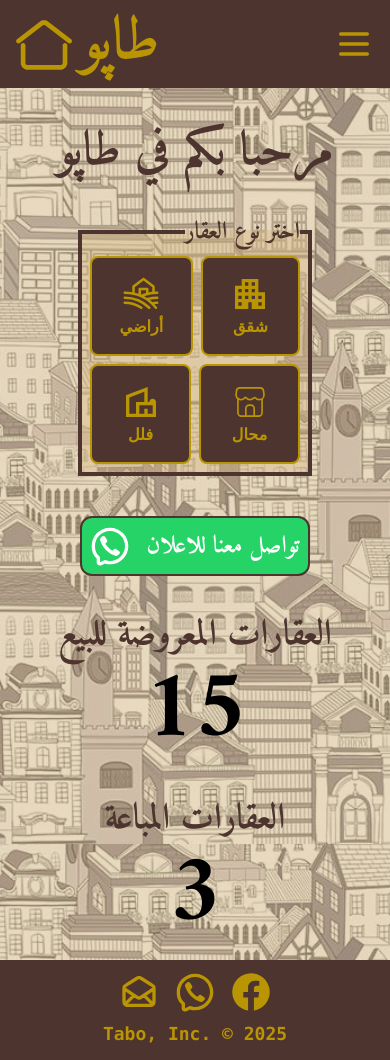
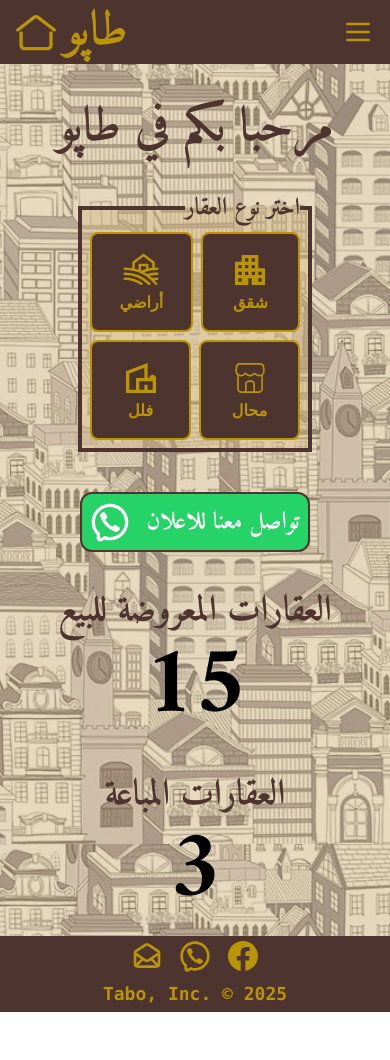
Before and after one commit to Ghayth-Sabeaallil/tabo, a React (Vite) app: page /#/ in a window 390 px wide. After the commit the page ends 1012 px from the top, so only its background shows below. Built offline with nearby package versions, Linux system fonts and the light colour scheme; a web font is replaced by a local one.

Commit message:
make the footer and the header smaller

```diff
--- a/src/Components/Footer.tsx
+++ b/src/Components/Footer.tsx
@@ -1,10 +1,10 @@
 const Footer = () => {
     return (
-        <footer className="grid grid-cols-1 sm:grid-cols-1 md:grid-cols-2 justify-around items-center mt-auto bg-footer bottom-0 p-3 gap-2">
+        <footer className="grid grid-cols-1 sm:grid-cols-1 md:grid-cols-2 justify-around items-center mt-auto bg-footer bottom-0 p-1 gap-2">
             <div className="flex justify-center gap-4 items-center">
-                <a href="https://www.facebook.com/tabosy" target="_blank" rel="noopener noreferrer nofollow"><svg className="w-10 h-10 hover:scale-125 cursor-pointer" fill="#BA9503" width="10px" height="10px" viewBox="0 0 32 32" version="1.1" xmlns="http://www.w3.org/2000/svg"><g id="SVGRepo_bgCarrier" strokeWidth="0"></g><g id="SVGRepo_tracerCarrier" strokeLinecap="round" strokeLinejoin="round"></g><g id="SVGRepo_iconCarrier"> <title>facebook</title> <path d="M30.996 16.091c-0.001-8.281-6.714-14.994-14.996-14.994s-14.996 6.714-14.996 14.996c0 7.455 5.44 13.639 12.566 14.8l0.086 0.012v-10.478h-3.808v-4.336h3.808v-3.302c-0.019-0.167-0.029-0.361-0.029-0.557 0-2.923 2.37-5.293 5.293-5.293 0.141 0 0.281 0.006 0.42 0.016l-0.018-0.001c1.199 0.017 2.359 0.123 3.491 0.312l-0.134-0.019v3.69h-1.892c-0.086-0.012-0.185-0.019-0.285-0.019-1.197 0-2.168 0.97-2.168 2.168 0 0.068 0.003 0.135 0.009 0.202l-0.001-0.009v2.812h4.159l-0.665 4.336h-3.494v10.478c7.213-1.174 12.653-7.359 12.654-14.814v-0z"></path> </g></svg></a>
-                <svg className="w-10 h-10 hover:scale-125 cursor-pointer" width="10px" height="10px" viewBox="0 0 24 24" fill="none" xmlns="http://www.w3.org/2000/svg"><g id="SVGRepo_bgCarrier" strokeWidth="0"></g><g id="SVGRepo_tracerCarrier" strokeLinecap="round" strokeLinejoin="round"></g><g id="SVGRepo_iconCarrier"> <path d="M6.014 8.00613C6.12827 7.1024 7.30277 5.87414 8.23488 6.01043L8.23339 6.00894C9.14051 6.18132 9.85859 7.74261 10.2635 8.44465C10.5504 8.95402 10.3641 9.4701 10.0965 9.68787C9.7355 9.97883 9.17099 10.3803 9.28943 10.7834C9.5 11.5 12 14 13.2296 14.7107C13.695 14.9797 14.0325 14.2702 14.3207 13.9067C14.5301 13.6271 15.0466 13.46 15.5548 13.736C16.3138 14.178 17.0288 14.6917 17.69 15.27C18.0202 15.546 18.0977 15.9539 17.8689 16.385C17.4659 17.1443 16.3003 18.1456 15.4542 17.9421C13.9764 17.5868 8 15.27 6.08033 8.55801C5.97237 8.24048 5.99955 8.12044 6.014 8.00613Z" fill="#BA9503"></path> <path fillRule="evenodd" clipRule="evenodd" d="M12 23C10.7764 23 10.0994 22.8687 9 22.5L6.89443 23.5528C5.56462 24.2177 4 23.2507 4 21.7639V19.5C1.84655 17.492 1 15.1767 1 12C1 5.92487 5.92487 1 12 1C18.0751 1 23 5.92487 23 12C23 18.0751 18.0751 23 12 23ZM6 18.6303L5.36395 18.0372C3.69087 16.4772 3 14.7331 3 12C3 7.02944 7.02944 3 12 3C16.9706 3 21 7.02944 21 12C21 16.9706 16.9706 21 12 21C11.0143 21 10.552 20.911 9.63595 20.6038L8.84847 20.3397L6 21.7639V18.6303Z" fill="#BA9503"></path> </g></svg>
-                <a href="mailto:963tabo@gmail.com"><svg className="w-10 h-10 hover:scale-125 cursor-pointer" width="10px" height="10px" viewBox="0 0 24 24" fill="none" xmlns="http://www.w3.org/2000/svg"><g id="SVGRepo_bgCarrier" strokeWidth="0"></g><g id="SVGRepo_tracerCarrier" strokeLinecap="round" strokeLinejoin="round"></g><g id="SVGRepo_iconCarrier"> <path d="M4 19L9 14M20 19L15 14M3.02832 10L10.2246 14.8166C10.8661 15.2443 11.1869 15.4581 11.5336 15.5412C11.8399 15.6146 12.1593 15.6146 12.4657 15.5412C12.8124 15.4581 13.1332 15.2443 13.7747 14.8166L20.971 10M10.2981 4.06879L4.49814 7.71127C3.95121 8.05474 3.67775 8.22648 3.4794 8.45864C3.30385 8.66412 3.17176 8.90305 3.09111 9.161C3 9.45244 3 9.77535 3 10.4212V16.8C3 17.9201 3 18.4802 3.21799 18.908C3.40973 19.2843 3.71569 19.5903 4.09202 19.782C4.51984 20 5.0799 20 6.2 20H17.8C18.9201 20 19.4802 20 19.908 19.782C20.2843 19.5903 20.5903 19.2843 20.782 18.908C21 18.4802 21 17.9201 21 16.8V10.4212C21 9.77535 21 9.45244 20.9089 9.161C20.8282 8.90305 20.6962 8.66412 20.5206 8.45864C20.3223 8.22648 20.0488 8.05474 19.5019 7.71127L13.7019 4.06879C13.0846 3.68116 12.776 3.48735 12.4449 3.4118C12.152 3.34499 11.848 3.34499 11.5551 3.4118C11.224 3.48735 10.9154 3.68116 10.2981 4.06879Z" stroke="#BA9503" strokeWidth="2" strokeLinecap="round" strokeLinejoin="round"></path> </g></svg></a>
+                <a href="https://www.facebook.com/tabosy" target="_blank" rel="noopener noreferrer nofollow"><svg className="w-8 h-8 hover:scale-125 cursor-pointer" fill="#BA9503" width="10px" height="10px" viewBox="0 0 32 32" version="1.1" xmlns="http://www.w3.org/2000/svg"><g id="SVGRepo_bgCarrier" strokeWidth="0"></g><g id="SVGRepo_tracerCarrier" strokeLinecap="round" strokeLinejoin="round"></g><g id="SVGRepo_iconCarrier"> <title>facebook</title> <path d="M30.996 16.091c-0.001-8.281-6.714-14.994-14.996-14.994s-14.996 6.714-14.996 14.996c0 7.455 5.44 13.639 12.566 14.8l0.086 0.012v-10.478h-3.808v-4.336h3.808v-3.302c-0.019-0.167-0.029-0.361-0.029-0.557 0-2.923 2.37-5.293 5.293-5.293 0.141 0 0.281 0.006 0.42 0.016l-0.018-0.001c1.199 0.017 2.359 0.123 3.491 0.312l-0.134-0.019v3.69h-1.892c-0.086-0.012-0.185-0.019-0.285-0.019-1.197 0-2.168 0.97-2.168 2.168 0 0.068 0.003 0.135 0.009 0.202l-0.001-0.009v2.812h4.159l-0.665 4.336h-3.494v10.478c7.213-1.174 12.653-7.359 12.654-14.814v-0z"></path> </g></svg></a>
+                <svg className="w-8 h-8 hover:scale-125 cursor-pointer" width="10px" height="10px" viewBox="0 0 24 24" fill="none" xmlns="http://www.w3.org/2000/svg"><g id="SVGRepo_bgCarrier" strokeWidth="0"></g><g id="SVGRepo_tracerCarrier" strokeLinecap="round" strokeLinejoin="round"></g><g id="SVGRepo_iconCarrier"> <path d="M6.014 8.00613C6.12827 7.1024 7.30277 5.87414 8.23488 6.01043L8.23339 6.00894C9.14051 6.18132 9.85859 7.74261 10.2635 8.44465C10.5504 8.95402 10.3641 9.4701 10.0965 9.68787C9.7355 9.97883 9.17099 10.3803 9.28943 10.7834C9.5 11.5 12 14 13.2296 14.7107C13.695 14.9797 14.0325 14.2702 14.3207 13.9067C14.5301 13.6271 15.0466 13.46 15.5548 13.736C16.3138 14.178 17.0288 14.6917 17.69 15.27C18.0202 15.546 18.0977 15.9539 17.8689 16.385C17.4659 17.1443 16.3003 18.1456 15.4542 17.9421C13.9764 17.5868 8 15.27 6.08033 8.55801C5.97237 8.24048 5.99955 8.12044 6.014 8.00613Z" fill="#BA9503"></path> <path fillRule="evenodd" clipRule="evenodd" d="M12 23C10.7764 23 10.0994 22.8687 9 22.5L6.89443 23.5528C5.56462 24.2177 4 23.2507 4 21.7639V19.5C1.84655 17.492 1 15.1767 1 12C1 5.92487 5.92487 1 12 1C18.0751 1 23 5.92487 23 12C23 18.0751 18.0751 23 12 23ZM6 18.6303L5.36395 18.0372C3.69087 16.4772 3 14.7331 3 12C3 7.02944 7.02944 3 12 3C16.9706 3 21 7.02944 21 12C21 16.9706 16.9706 21 12 21C11.0143 21 10.552 20.911 9.63595 20.6038L8.84847 20.3397L6 21.7639V18.6303Z" fill="#BA9503"></path> </g></svg>
+                <a href="mailto:963tabo@gmail.com"><svg className="w-8 h-8 hover:scale-125 cursor-pointer" width="10px" height="10px" viewBox="0 0 24 24" fill="none" xmlns="http://www.w3.org/2000/svg"><g id="SVGRepo_bgCarrier" strokeWidth="0"></g><g id="SVGRepo_tracerCarrier" strokeLinecap="round" strokeLinejoin="round"></g><g id="SVGRepo_iconCarrier"> <path d="M4 19L9 14M20 19L15 14M3.02832 10L10.2246 14.8166C10.8661 15.2443 11.1869 15.4581 11.5336 15.5412C11.8399 15.6146 12.1593 15.6146 12.4657 15.5412C12.8124 15.4581 13.1332 15.2443 13.7747 14.8166L20.971 10M10.2981 4.06879L4.49814 7.71127C3.95121 8.05474 3.67775 8.22648 3.4794 8.45864C3.30385 8.66412 3.17176 8.90305 3.09111 9.161C3 9.45244 3 9.77535 3 10.4212V16.8C3 17.9201 3 18.4802 3.21799 18.908C3.40973 19.2843 3.71569 19.5903 4.09202 19.782C4.51984 20 5.0799 20 6.2 20H17.8C18.9201 20 19.4802 20 19.908 19.782C20.2843 19.5903 20.5903 19.2843 20.782 18.908C21 18.4802 21 17.9201 21 16.8V10.4212C21 9.77535 21 9.45244 20.9089 9.161C20.8282 8.90305 20.6962 8.66412 20.5206 8.45864C20.3223 8.22648 20.0488 8.05474 19.5019 7.71127L13.7019 4.06879C13.0846 3.68116 12.776 3.48735 12.4449 3.4118C12.152 3.34499 11.848 3.34499 11.5551 3.4118C11.224 3.48735 10.9154 3.68116 10.2981 4.06879Z" stroke="#BA9503" strokeWidth="2" strokeLinecap="round" strokeLinejoin="round"></path> </g></svg></a>
             </div>
             <div className="flex justify-center items-center font-mono text-text font-bold text-lg">Tabo, Inc. &copy; {new Date().getFullYear()}</div>
 
--- a/src/Components/Header.tsx
+++ b/src/Components/Header.tsx
@@ -10,9 +10,9 @@ import { CiShop } from "react-icons/ci";
 const Header = () => {
     const [isMobileMenuOpen, setMobileMenuOpen] = useState<boolean>(false);
     return (
-        <nav className="text-black font-bold bg-header relative z-50 ">
+        <nav className="text-black font-bold bg-header relative z-50">
             <div className="mx-auto px-4 sm:px-6 lg:px-8 p-3">
-                <div className="flex justify-between items-center h-16">
+                <div className="flex justify-between items-center h-10">
 
                     {/* Desktop Menu */}
                     <div className="hidden lg:flex gap-4">
@@ -34,7 +34,7 @@ const Header = () => {
                             className="focus:outline-none"
                         >
                             <svg
-                                className="w-10 h-10 fill-icons"
+                                className="w-8 h-8 fill-icons"
                                 stroke="currentColor"
                                 viewBox="0 0 24 24"
                                 xmlns="http://www.w3.org/2000/svg"
@@ -50,22 +50,8 @@ const Header = () => {
                         </button>
                     </div>
                     <div className="flex-shrink-0">
-                        <Link className="flex gap-2 justify-between items-center font-Amiri text-text text-6xl" to={"/"}>
-                            طاپو <svg width="800px" height="800px" viewBox="0 0 1024 1024" className="w-14 h-14 fill-icons" version="1.1" xmlns="http://www.w3.org/2000/svg" >
-
-                                <g id="SVGRepo_bgCarrier" strokeWidth="0" />
-
-                                <g id="SVGRepo_tracerCarrier" strokeLinecap="round" strokeLinejoin="round" />
-
-                                <g id="SVGRepo_iconCarrier">
-
-                                    <path d="M981.4 502.3c-9.1 0-18.3-2.9-26-8.9L539 171.7c-15.3-11.8-36.7-11.8-52 0L70.7 493.4c-18.6 14.4-45.4 10.9-59.7-7.7-14.4-18.6-11-45.4 7.7-59.7L435 104.3c46-35.5 110.2-35.5 156.1 0L1007.5 426c18.6 14.4 22 41.1 7.7 59.7-8.5 10.9-21.1 16.6-33.8 16.6z" />
-
-                                    <path d="M810.4 981.3H215.7c-70.8 0-128.4-57.6-128.4-128.4V534.2c0-23.5 19.1-42.6 42.6-42.6s42.6 19.1 42.6 42.6v318.7c0 23.8 19.4 43.2 43.2 43.2h594.8c23.8 0 43.2-19.4 43.2-43.2V534.2c0-23.5 19.1-42.6 42.6-42.6s42.6 19.1 42.6 42.6v318.7c-0.1 70.8-57.7 128.4-128.5 128.4z" />
-
-                                </g>
-
-                            </svg>
+                        <Link className="flex gap-2 justify-between items-center font-Amiri text-text text-5xl" to={"/"}>
+                            طاپو <svg width="800px" height="800px" viewBox="0 0 1024 1024" className="w-10 h-10 fill-icons" version="1.1" xmlns="http://www.w3.org/2000/svg" ><g id="SVGRepo_bgCarrier" strokeWidth="0" /><g id="SVGRepo_tracerCarrier" strokeLinecap="round" strokeLinejoin="round" /><g id="SVGRepo_iconCarrier"><path d="M981.4 502.3c-9.1 0-18.3-2.9-26-8.9L539 171.7c-15.3-11.8-36.7-11.8-52 0L70.7 493.4c-18.6 14.4-45.4 10.9-59.7-7.7-14.4-18.6-11-45.4 7.7-59.7L435 104.3c46-35.5 110.2-35.5 156.1 0L1007.5 426c18.6 14.4 22 41.1 7.7 59.7-8.5 10.9-21.1 16.6-33.8 16.6z" /><path d="M810.4 981.3H215.7c-70.8 0-128.4-57.6-128.4-128.4V534.2c0-23.5 19.1-42.6 42.6-42.6s42.6 19.1 42.6 42.6v318.7c0 23.8 19.4 43.2 43.2 43.2h594.8c23.8 0 43.2-19.4 43.2-43.2V534.2c0-23.5 19.1-42.6 42.6-42.6s42.6 19.1 42.6 42.6v318.7c-0.1 70.8-57.7 128.4-128.5 128.4z" /></g></svg>
                         </Link>
                     </div>
                 </div>
```
